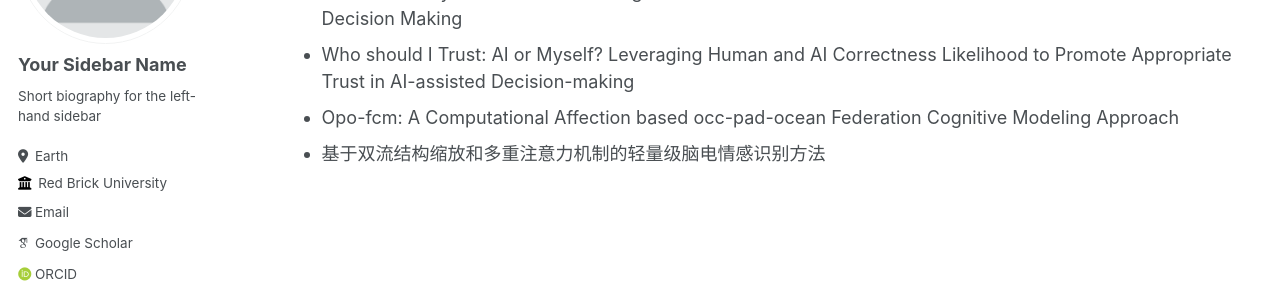
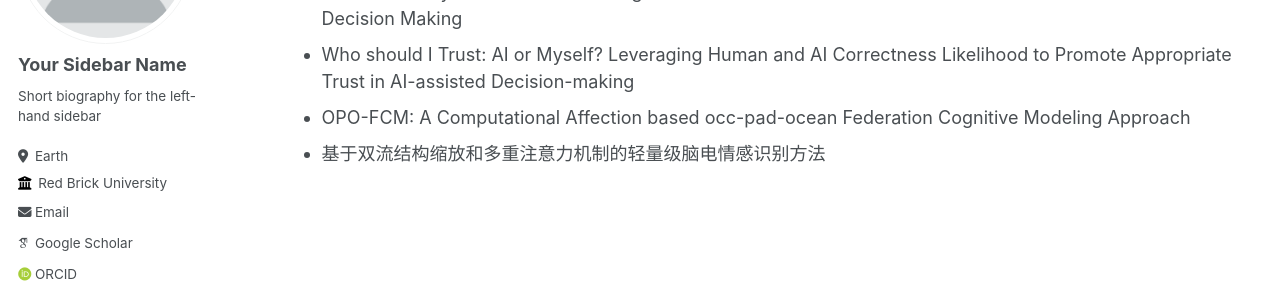
Before and after one commit to dream-ly/dream-ly.github.io, a Jekyll site: the page built from _pages/publications.md, in a window 1280 px wide. Shown: the part 217-515 px from the top of the page. Built offline with Jekyll 4.4.1, drawn with Linux system fonts in a browser that asks for light colours; some web fonts are replaced.

```diff
--- a/_pages/publications.md
+++ b/_pages/publications.md
@@ -8,5 +8,5 @@ author_profile: true
 * Unpacking ICT-supported Social Connections and Support of Late-life Migration: From the Lens of Social Convoys
 * "Are You Really Sure?" Understanding the Effects of Human Self-Confidence Calibration in AI-Assisted Decision Making
 * Who should I Trust: AI or Myself? Leveraging Human and AI Correctness Likelihood to Promote Appropriate Trust in AI-assisted Decision-making
-* Opo-fcm: A Computational Affection based occ-pad-ocean Federation Cognitive Modeling Approach
+* OPO-FCM: A Computational Affection based occ-pad-ocean Federation Cognitive Modeling Approach
 * 基于双流结构缩放和多重注意力机制的轻量级脑电情感识别方法
```
